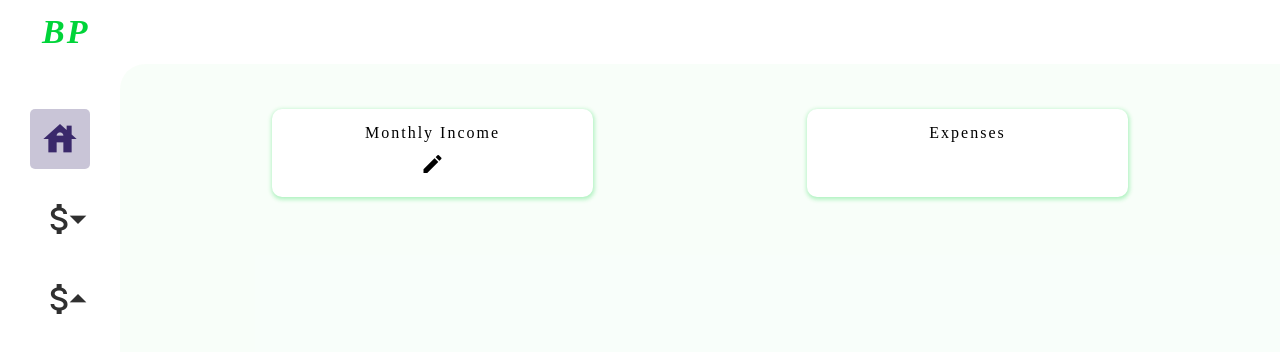
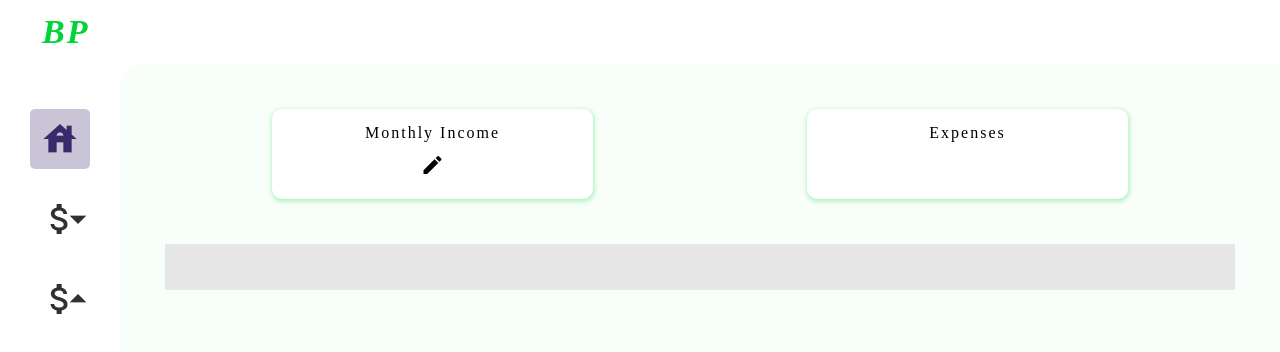
Before and after one commit to ulisesgomez120/budgetPlanner, an Angular app: page /dashboard/overview in a window 1280 px wide. Shown: the top 352 px of the page. Built offline with nearby package versions, Linux system fonts and the light colour scheme.

Commit message:
added styling to card__goals

```diff
--- a/src/app/components/dashboard/overview/overview.component.html
+++ b/src/app/components/dashboard/overview/overview.component.html
@@ -1,13 +1,13 @@
 <article class="overview">
   <div class="card">
-    <h3 class="card-title">
+    <h3 class="card-subheading">
       Monthly Income
     </h3>
     <form [formGroup]="incomeForm" (ngSubmit)="onSubmit()" *ngIf="editIncome">
       <input type="text" formControlName="income" />
       <button type="submit">Update</button>
     </form>
-    <h2>
+    <h2 class="card-amount">
       {{ budgetData?.income | currency }}
       <i
         class="material-icons"
@@ -19,10 +19,10 @@
     </h2>
   </div>
   <div class="card">
-    <h3 class="card-title">
+    <h3 class="card-subheading">
       Expenses
     </h3>
-    <h2>{{ budgetData?.expenseTotal | currency }}</h2>
+    <h2 class="card-amount">{{ budgetData?.expenseTotal | currency }}</h2>
   </div>
 </article>
 <article class="overview-goals-container">
@@ -31,9 +31,9 @@
       <i></i>
     </div>
     <h4 class="card-subheading">{{ goal.name }}</h4>
-    <h3>{{ goal.goal | currency }}</h3>
+    <h3 class="card-amount">{{ goal.goal | currency }}</h3>
     <h4 class="card-subheading">Current</h4>
-    <h3>{{ goal.current | currency }}</h3>
+    <h3 class="card-amount">{{ goal.current | currency }}</h3>
     <div class="card-footer">
       <h4>Saving {{ goal.savingPerMonth | currency }}/mo</h4>
     </div>
--- a/src/app/components/dashboard/overview/overview.component.scss
+++ b/src/app/components/dashboard/overview/overview.component.scss
@@ -4,11 +4,15 @@
   margin-bottom: 45px;
   .card {
     flex: 0 0 30%;
-    .card-title {
-      letter-spacing: 2px;
-      font-size: 16px;
-      font-weight: normal;
-      margin-bottom: 10px;
-    }
+    box-shadow: 0.5px 1.5px 4px 1px rgba(0, 212, 57, 0.3);
   }
 }
+
+.overview-goals-container {
+  display: flex;
+  justify-content: space-around;
+  width: 100%;
+  background-color: #e6e7e6;
+  padding: 23px;
+  // box-shadow: 0.5px 1.5px 4px 1px rgba(0, 212, 57, 0.3);
+}
--- a/src/styles.scss
+++ b/src/styles.scss
@@ -61,7 +61,29 @@ a {
 .card {
   background-color: white;
   padding: 15px 30px;
-  box-shadow: 0.5px 1.5px 4px 1px rgba(0, 212, 57, 0.3);
   border-radius: 10px;
   text-align: center;
+  .card-subheading {
+    letter-spacing: 2px;
+    font-size: 16px;
+    font-weight: normal;
+    margin-bottom: 10px;
+  }
+  .card-amount {
+    font-size: 28px;
+  }
 }
+.card__savings {
+  background-color: #e6e7e6;
+  border: 6px solid white;
+  .card-subheading {
+    margin-bottom: 4px;
+  }
+  .card-amount {
+    font-size: 26px;
+    margin-bottom: 10px;
+  }
+  .card-footer > h4 {
+    font-weight: normal;
+  }
+}
```
